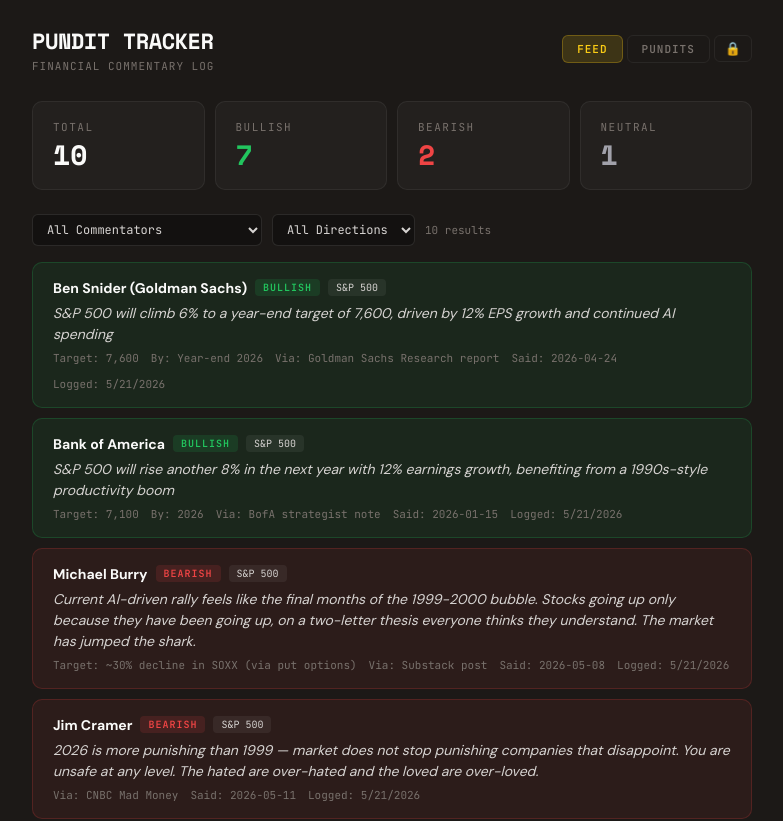
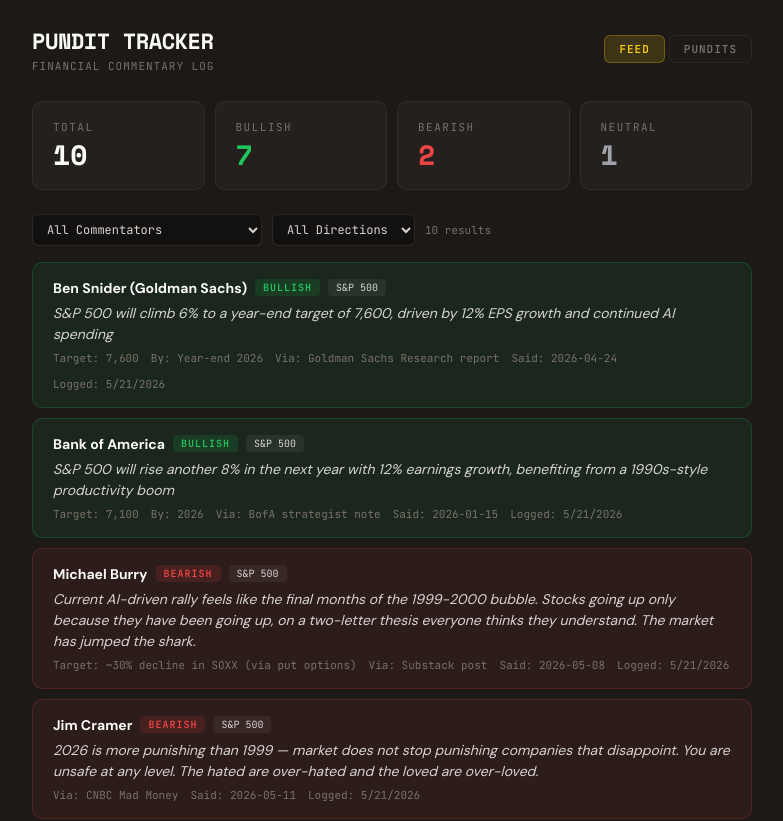
Before and after one commit to veridead1/pundit-tracker, a Next.js app: page / in a window 1280 px wide. Shown: the top 821 px of the page, without its empty margins (248-1031 px from the left). Built offline with nearby package versions, Linux system fonts and the light colour scheme.

Commit message:
hide admin button - click title 5x to login

```diff
--- a/components/PunditTracker.jsx
+++ b/components/PunditTracker.jsx
@@ -190,6 +190,8 @@ export default function PunditTracker() {
   const [showChangePin, setShowChangePin] = useState(false);
   const [newPinInput, setNewPinInput] = useState("");
   const [confirmNewPin, setConfirmNewPin] = useState("");
+  const [titleClicks, setTitleClicks] = useState(0);
+  const [titleClickTimer, setTitleClickTimer] = useState(null);
 
   useEffect(function() {
     var cancelled = false;
@@ -219,6 +221,19 @@ export default function PunditTracker() {
     } else {
       setPinError("Wrong PIN");
       setPinInput("");
+    }
+  };
+
+  var handleTitleClick = function() {
+    var next = titleClicks + 1;
+    setTitleClicks(next);
+    if (titleClickTimer) clearTimeout(titleClickTimer);
+    if (next >= 5) {
+      setTitleClicks(0);
+      if (!isAdmin) { setShowLogin(true); setPinError(""); setPinInput(""); }
+    } else {
+      var t = setTimeout(function() { setTitleClicks(0); }, 1500);
+      setTitleClickTimer(t);
     }
   };
 
@@ -320,7 +335,7 @@ export default function PunditTracker() {
       {/* Header */}
       <div style={{ marginBottom: 28 }}>
         <div style={{ display: "flex", alignItems: "center", justifyContent: "space-between", flexWrap: "wrap", gap: 12 }}>
-          <div>
+          <div onClick={handleTitleClick} style={{ cursor: "default", userSelect: "none" }}>
             <h1 style={{ margin: 0, fontSize: 22, fontWeight: 800, color: "#fafaf9", letterSpacing: -0.5, fontFamily: headFont }}>PUNDIT TRACKER</h1>
             <div style={{ fontSize: 11, color: "#78716c", fontFamily: monoFont, letterSpacing: 1, marginTop: 2 }}>FINANCIAL COMMENTARY LOG</div>
           </div>
@@ -337,16 +352,15 @@ export default function PunditTracker() {
                 }}>{item.label}</button>
               );
             })}
-            <button onClick={function() {
-              if (isAdmin) { setIsAdmin(false); setView("dashboard"); setShowChangePin(false); }
-              else { setShowLogin(!showLogin); setPinError(""); setPinInput(""); }
-            }} style={{
-              background: isAdmin ? "rgba(34,197,94,0.12)" : "transparent",
-              color: isAdmin ? "#22c55e" : "#78716c",
-              border: "1px solid " + (isAdmin ? "rgba(34,197,94,0.3)" : "rgba(255,255,255,0.06)"),
-              borderRadius: 6, padding: "6px 10px", cursor: "pointer",
-              fontSize: 13, fontFamily: monoFont, lineHeight: 1,
-            }}>{isAdmin ? "🔓" : "🔒"}</button>
+            {isAdmin && (
+              <button onClick={function() { setIsAdmin(false); setView("dashboard"); setShowChangePin(false); }} style={{
+                background: "rgba(34,197,94,0.12)",
+                color: "#22c55e",
+                border: "1px solid rgba(34,197,94,0.3)",
+                borderRadius: 6, padding: "6px 10px", cursor: "pointer",
+                fontSize: 13, fontFamily: monoFont, lineHeight: 1,
+              }}>🔓</button>
+            )}
           </div>
         </div>
       </div>
```
